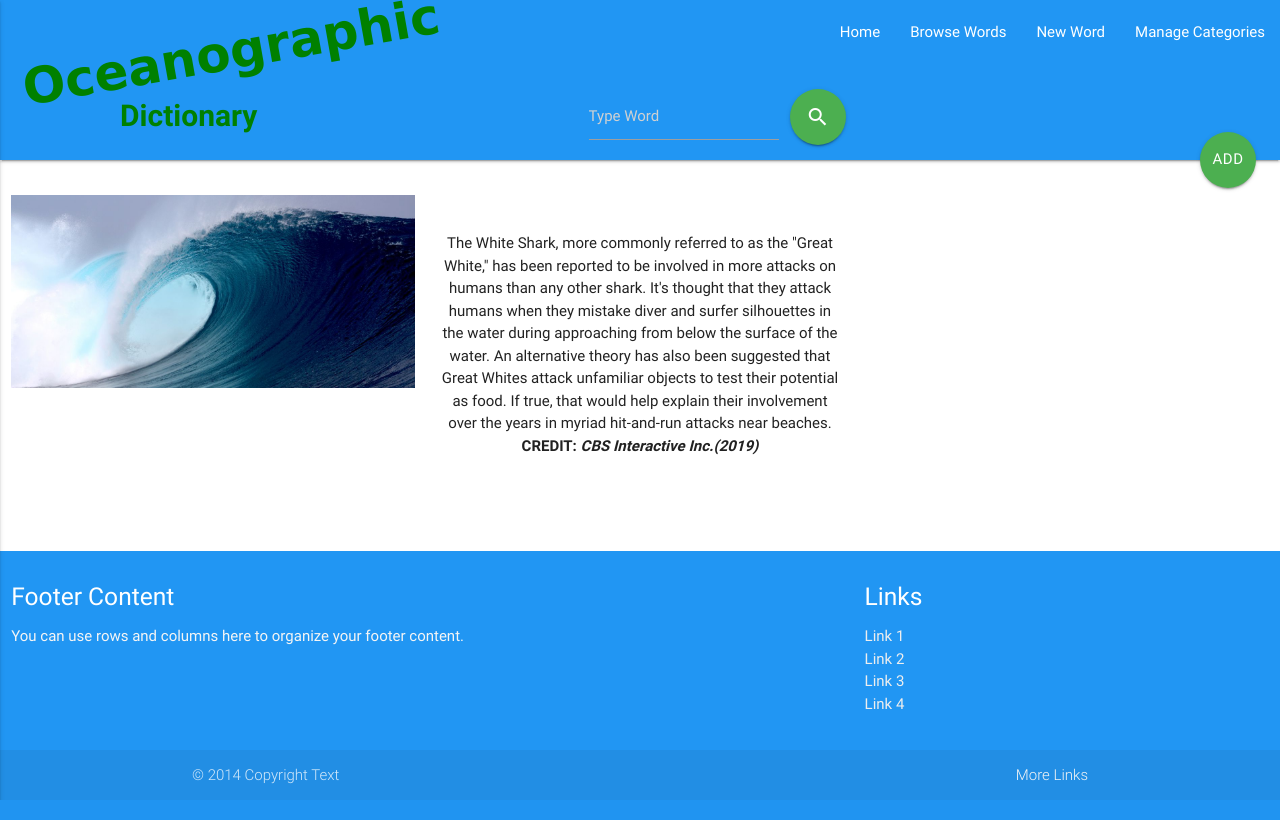
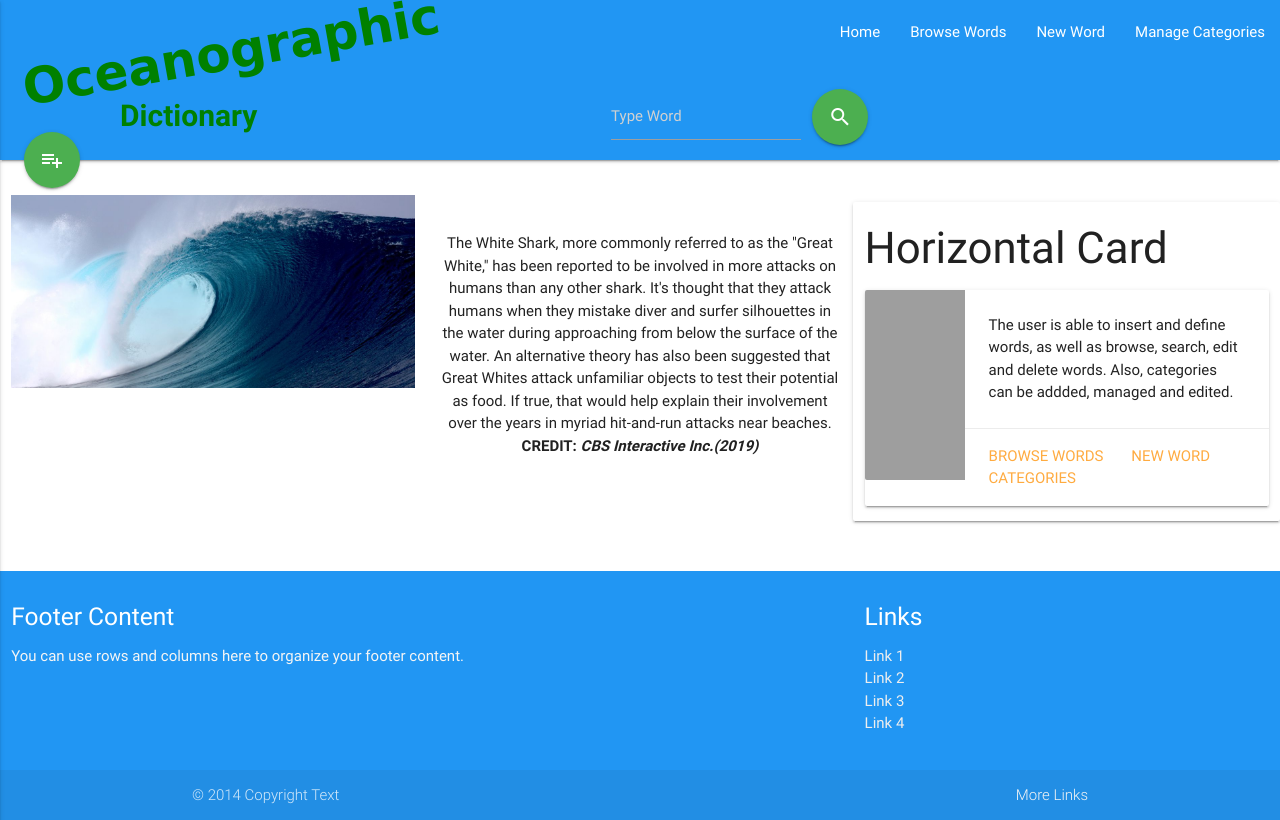
Before and after one commit to RobSimons1/ocean-dictionary, a Flask app: page / in a window 1280 px wide. Run offline with Flask 2, Linux system fonts and the light colour scheme; data that the repository does not hold is empty; some libraries are stand-ins or nearby versions; some web fonts are replaced; grey boxes are pictures that could not be loaded.

Commit message:
Add button in Navbar moved to left hand side. Card with links added to main content of Index.html Home page

```diff
--- a/templates/base.html
+++ b/templates/base.html
@@ -27,13 +27,7 @@
 							<li><a href="{{url_for('get_categories')}}">Manage Categories</a></li>
 						</ul>
 					</div>
-				<div>
-					<form action="{{ url_for('add_word') }}" class="col s4 center-align active">
-						<button class="btn-floating btn-large halfway-fab waves-effect waves-light green" type="submit" name="action">Add Word
-                                <i class="material-icons right">playlist_add</i>
-                                </button>
-					</form>
-				</div>
+
 					<div>
 						<ul class="side-nav" id="mobile-demo">
 							<li><a href="{{url_for('show_words')}}">Home</a></li>
@@ -44,7 +38,17 @@
 					</div>
 				</div>
 				<div class="row">
+
 					<a href="{{url_for('show_words')}}" class="brand-logo1 left">Dictionary</a>
+                    <div>
+						<div id="nav-mobile" class="left hide-on-med-and-down">
+							<form action="{{ url_for('add_word') }}" class="col s4 active">
+								<button class="btn-floating btn-large halfway-fab left waves-effect waves-light green" type="submit" name="action">
+                                <i class="material-icons">playlist_add</i>
+                                </button>
+							</form>
+						</div>
+					</div>
 					<form action="{{ url_for('get_search') }}">
 						<div id="nav-search" class="col offset-s3 center active">
 							<input type="text" id="q" name="q" placeholder="Type Word">
@@ -76,7 +80,8 @@
 		<div class="row">
 			<div class="col l6 s12">
 				<h5 class="white-text">Footer Content</h5>
-                <p class="grey-text text-lighten-4">You can use rows and columns here to organize your footer content.</p>
+				<p class="grey-text text-lighten-4">You can use rows and columns here to organize your footer content.
+				</p>
 			</div>
 			<div class="col l4 offset-l2 s12">
 				<h5 class="white-text">Links</h5>
--- a/templates/index.html
+++ b/templates/index.html
@@ -13,10 +13,33 @@
 					<div class="col l4 s12 center">
 						<p class="section-paragraph"><br>The White Shark, more commonly referred to as the "Great White," has been reported to be involved in more attacks on humans than any other shark. It's thought that they attack humans when they mistake diver and surfer silhouettes
                             in the water during approaching from below the surface of the water. An alternative theory has also been suggested that Great Whites attack unfamiliar objects to test their potential as food. If true, that would help explain
-                            their involvement over the years in myriad hit-and-run attacks near beaches. <br><b>CREDIT:<i> CBS Interactive Inc.(2019)</i></b>
+                            their involvement over the years in myriad hit-and-run attacks near beaches.
+							<br><b>CREDIT:<i> CBS Interactive Inc.(2019)</i></b>
 						</p>
 					</div>
 				</div>
+			<div class="card col l4 s12 right">
+    <h3 class="header">Horizontal Card</h3>
+    <div class="card horizontal">
+      <div class="card-image">
+        <img src="https://lorempixel.com/100/190/nature/6">
+      </div>
+      <div class="card-stacked">
+        <div class="card-content">
+          <p>The user is able to insert and define words, as well as browse, search, edit and delete words. Also, categories can be addded, managed and edited.</p>
+        </div>
+        <div class="card-action">
+          <a href="{{url_for('get_words')}}">Browse Words</a>
+          <a href="{{url_for('add_word')}}">New Word</a>
+          <a href="{{url_for('get_categories')}}">Categories</a>
+        </div>
+      </div>
+    </div>
+  </div>
+
+			</div>
+
+
         </div>
 	</section>
 </div>
```
Lines whose indentation alone changed are shown as unchanged.
